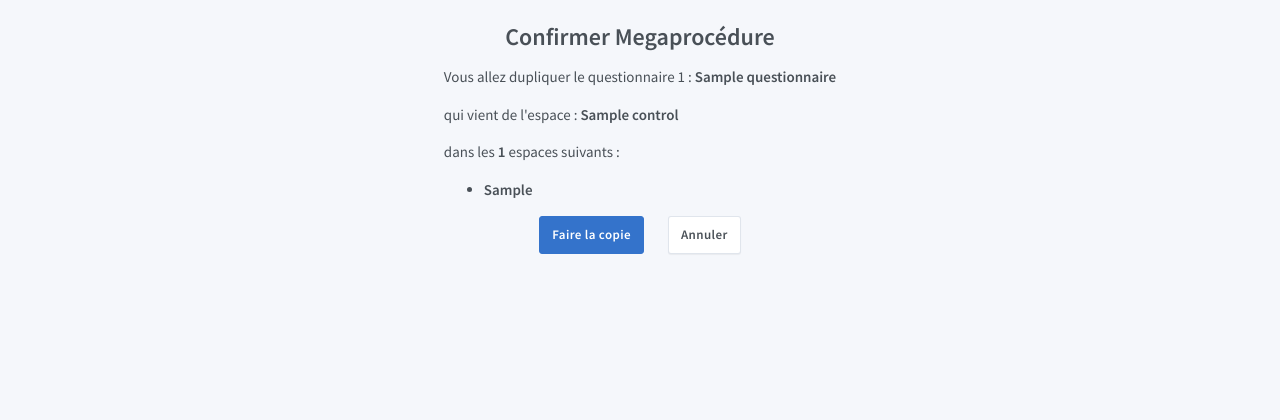
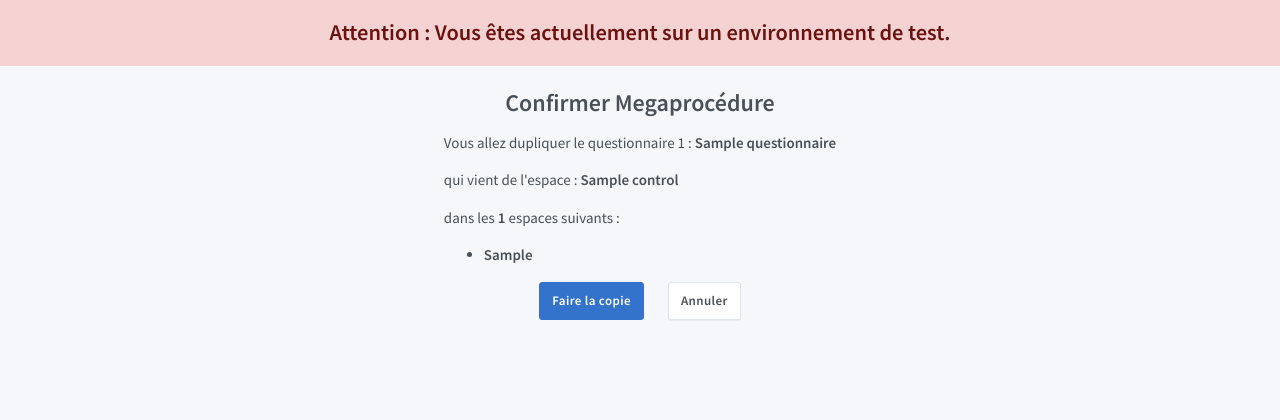
Before and after one commit to SocialGouv/collecte-pro, a Django app: template templates/ecc/megacontrol_confirm.html in a window 1280 px wide. Shown: the top 420 px of the page. After the commit the page ends 320 px from the top, so only its background shows below. Run offline with Django 3.2, Linux system fonts and the light colour scheme; the template is opened without the code that fills it: most values are stand-ins (such as "Sample title", 1, 10 or a date in 2020); parts of the project's set-up code (start-up, migrations or seed data) failed here and were passed over; some libraries are stand-ins or nearby versions.

Commit message:
fix: #264 Un bandeau d'alerte est affiché si le nom de l'environnement ne débute pas par la chaine 'production'

```diff
--- /dev/null
+++ b/ecc/templatetags/startswith.py
@@ -0,0 +1,11 @@
+from django import template
+
+
+register = template.Library()
+
+
+@register.filter
+def startswith(text, starts):
+    if isinstance(text, str):
+        return text.startswith(starts)
+    return False
--- a/static/css/custom.css
+++ b/static/css/custom.css
@@ -374,3 +374,14 @@ text-align: left;
 white-space: normal;
 margin-bottom: 1rem;
 }
+
+/* Bandeau */
+.bandeau {
+text-align: center;
+font-size: 1.4rem;
+font-weight: bold;
+border-color: #f1c1c0;
+background-color: #f5d2d2;
+color: #6b1110;
+padding: 1rem 0;
+}
--- a/templates/base_tabler.html
+++ b/templates/base_tabler.html
@@ -1,4 +1,5 @@
 {% load static %}
+{% load startswith %}
 <!DOCTYPE html>
 <html lang="fr" dir="ltr">
     <head>
@@ -32,6 +33,9 @@
 
     </head>
     <body class="">
+        {%if not settings.ENV_NAME|startswith:"production" %}
+        <div class="bandeau">Attention : Vous êtes actuellement sur un environnement de test.</div>
+        {%endif%}
         {% block content %}
         {% endblock content %}
         {% block js_in_script_tags %}
```
Also changed, not shown: ecc/templatetags/__init__.py (added).
